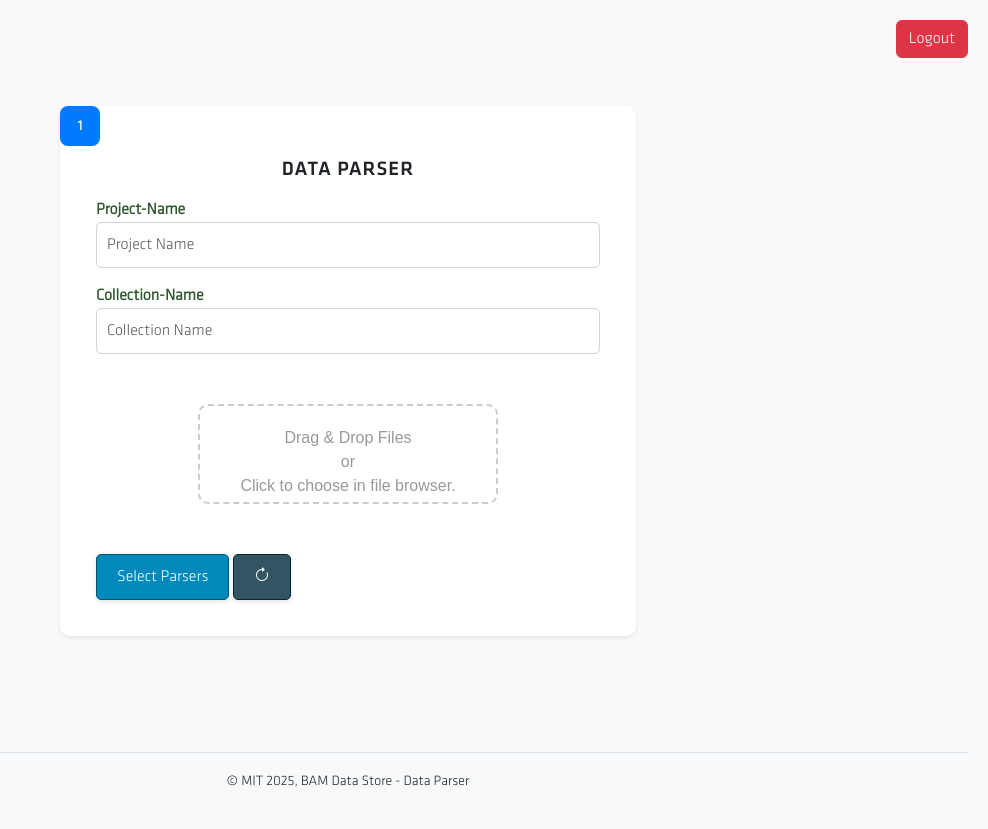
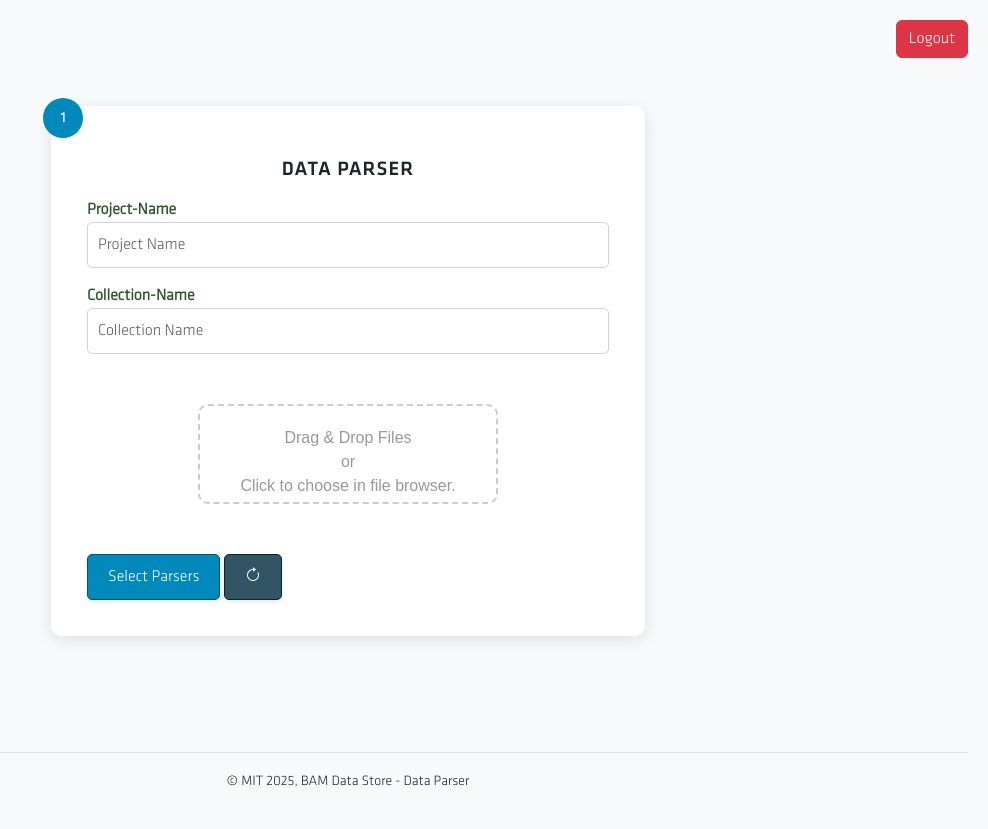
Before and after one commit to JosePizarro3/openbis-upload-helper, a Django app: template openbis_upload_helper/app/templates/homepage.html in a window 1280 px wide. Shown: the whole page, without its empty margins (292-1280 px from the left). Run offline with Django 5.2, Linux system fonts and the light colour scheme; the template is opened without the code that fills it, so the values that code supplies are empty; parts of the project's set-up code (start-up, migrations or seed data) failed here and were passed over.

Commit message:
changed card div and width to 66%

```diff
--- a/openbis_upload_helper/app/static/css/style.css
+++ b/openbis_upload_helper/app/static/css/style.css
@@ -86,6 +86,7 @@ body {
 .card {
     border-radius: 10px;
     border: none;
+    width: 66%;
     padding: 20px;
     background-color: #ffffff; /* White card background for a clean look */
     box-shadow: 0 4px 15px rgba(0, 0, 0, 0.1); /* Softer shadow to give a floating effect */
@@ -223,13 +224,14 @@ button[aria-expanded="true"] .transition-arrow {
 
 .card-number {
       position: absolute;
-      top: 0px;
-      left: 0;
+      top: -8px;
+      left: -8px;
       width: 40px;
       height: 40px;
-      background: #007bff;
+      background-color: var(--bam-blau-dark); /* Primary button color */
+      border-color: var(--bam-blau-darkest);
       color: white;
-      border-radius: 0.5rem; /* Rounded corners */
+      border-radius: 50%; /* Rounded corners */
       display: flex;
       align-items: center;
       justify-content: center;
--- a/openbis_upload_helper/app/templates/homepage.html
+++ b/openbis_upload_helper/app/templates/homepage.html
@@ -20,10 +20,9 @@
         </div>
         <div class="container py-5">
             <div class="row justify-content-center">
-                <div class="col-md-8">
-                    <div class="card shadow-sm">
-                        <div class="card-body">
-                            <div class="card-number">1</div>
+                <div class="card">
+                    <div class="card-body">
+                        <div class="card-number">1</div>
                             <div class="tab-content mt-3" id="myTabContent">
                                 <div class="tab-pane fade show active" id="checker-content" role="tabpanel" aria-labelledby="checker-tab">
                                     <h5 class="text-center">Data Parser</h5>
@@ -93,7 +92,6 @@
                             </div>
                         </div>
                     </div>
-                </div>
                 {% if uploaded_files %}
                 <div class="vertical-wrapper">
                   <hr class="vertical" />
@@ -123,7 +121,7 @@
                             </select>
                         </div>
                         {% endfor %}
-                    <button type="submit" name="assign_parsers" class="btn btn-success">Parse</button>
+                    <button type="submit" name="assign_parsers" class="btn btn-primary">Parse</button>
                     </form>
                   </div>
                 </div>
```
